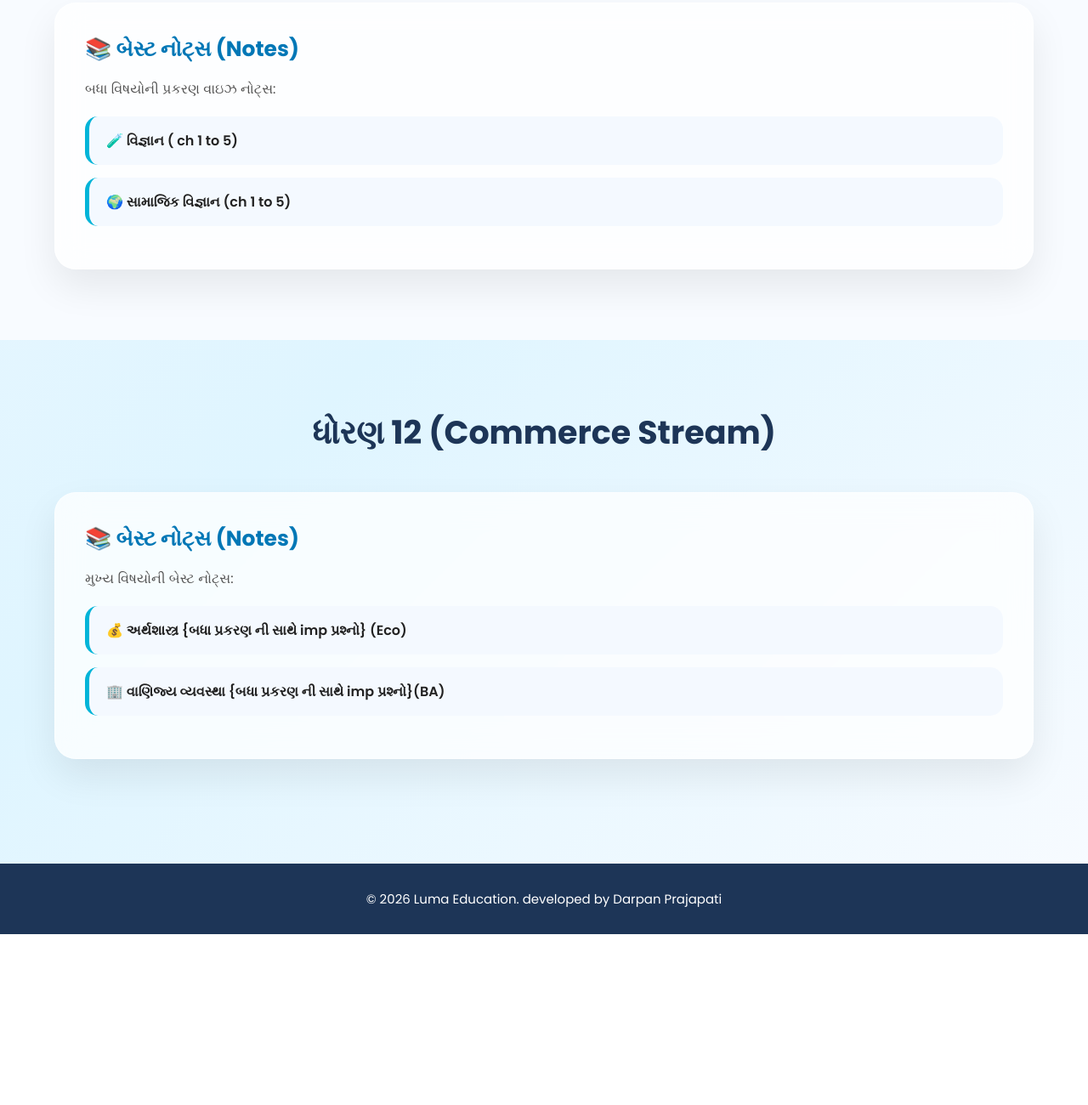
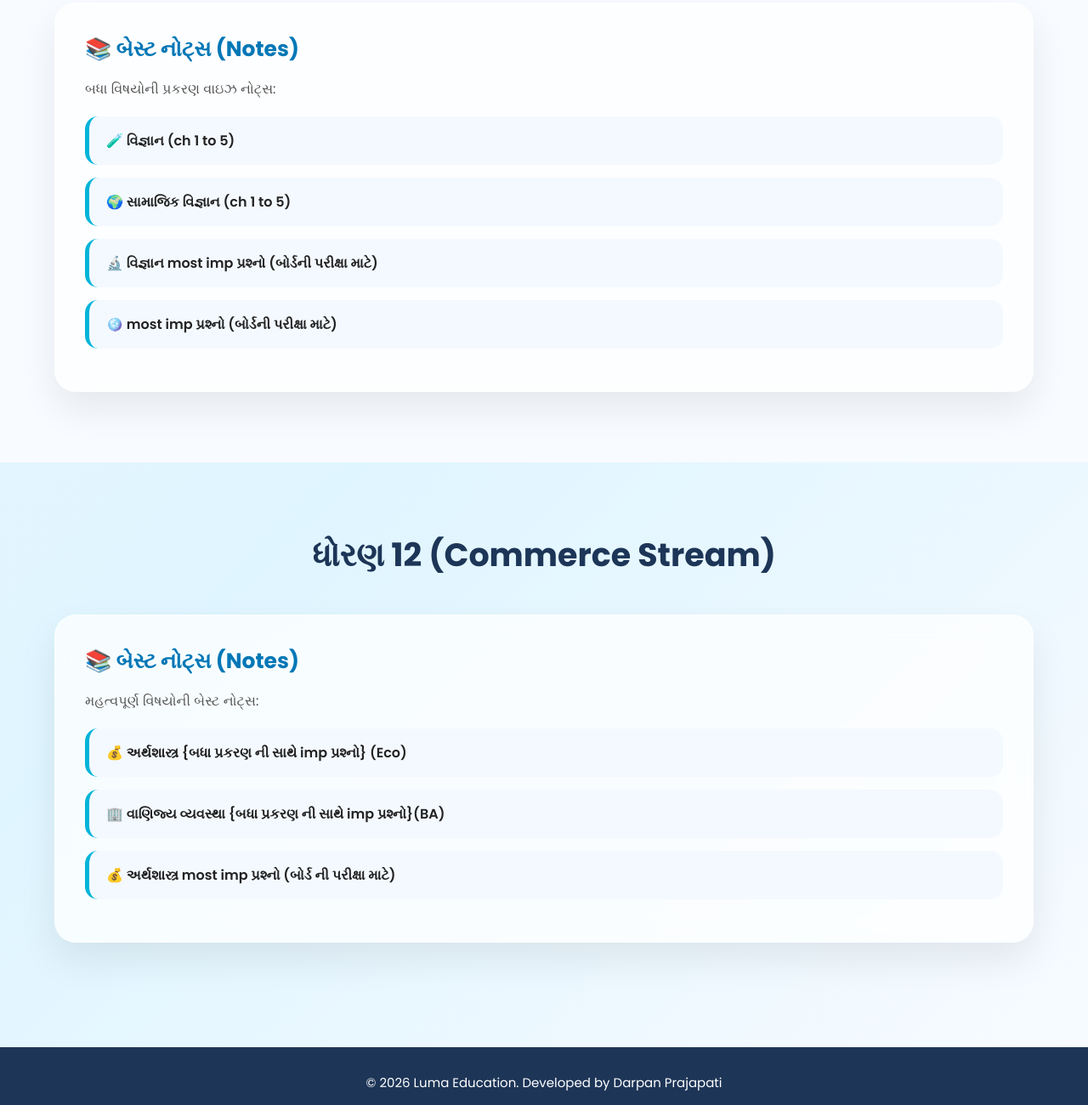
Before and after one commit to lumaeducation7-web/LUMAEDUCATION, a plain HTML site: page index.html in a window 1280 px wide. Shown: the part 660-1960 px from the top of the page at 85% size. Before the commit the page ends 1759 px from the top, so only its background shows below. Drawn offline with Linux system fonts and the light colour scheme.

Commit message:
Update index.html

```diff
--- a/index.html
+++ b/index.html
@@ -4,7 +4,7 @@
 <head>
     <meta charset="UTF-8">
     <meta name="viewport" content="width=device-width, initial-scale=1.0">
-    <title>Luma Education - ધોરણ 10 અને 12 સ્ટડી મટીરીયલ</title>
+    <title>Luma Education - ધોરણ 10 અને 12 STUDY MATERIALS</title>
     <link rel="stylesheet" href="style.css">
 </head>
 
@@ -16,10 +16,9 @@
             <h1 class="logo">Luma <span>Education</span></h1>
             <nav>
                 <ul>
-                    <li><a href="#home">હોમ</a></li>
-                    <li><a href="#dhoran10">ધોરણ 10</a></li>
-                    <li><a href="#dhoran12">ધોરણ 12</a></li>
-
+                    <li><a href="#home">Home</a></li>
+                    <li><a href="#dhoran10">Std 10</a></li>
+                    <li><a href="#dhoran12">Std 12</a></li>
                 </ul>
             </nav>
         </div>
@@ -30,7 +29,6 @@
         <div class="container">
             <h2>તમારા ઉજ્જવળ ભવિષ્યની શરૂઆત અહીંથી થાય છે</h2>
             <p>ધોરણ 10 અને 12 ના વિદ્યાર્થીઓ માટે મુખ્ય વિષયોની નોટ્સ અને IMP મટીરીયલ્સ.</p>
-
         </div>
     </section>
 
@@ -45,16 +43,22 @@
                     <h3>📚 બેસ્ટ નોટ્સ (Notes)</h3>
                     <p>બધા વિષયોની પ્રકરણ વાઇઝ નોટ્સ:</p>
                     <ul class="subject-list">
-                         <li><a href="std 10 _વિજ્ઞાન.pdf"
-                                onclick="downloadMaterial('ધોરણ 10 - વિજ્ઞાન_CH-1 TO 5.pdf')">🧪 વિજ્ઞાન ( ch 1 to
-                                5)</a>
+                        <li>
+                            <a href="ધોરણ 10 - વિજ્ઞાન_CH-1 TO 5.pdf" onclick="downloadMaterial('ધોરણ 10 - વિજ્ઞાન_CH-1 TO 5.pdf')">🧪 વિજ્ઞાન (ch 1 to 5)</a>
                         </li>
-                        <li><a href="std 10 સામાજિક વિજ્ઞાન ch 1 to 5.pdf" onclick="downloadMaterial('ધોરણ 10 - સામાજિક વિજ્ઞાન ch 1 to 5 નોટ્સ')">🌍 સામાજિક
-                                વિજ્ઞાન (ch 1 to 5)</a></li>
-
-                </div>
-
-
+                        <li>
+                            <a href="std 10 સામાજિક વિજ્ઞાન ch 1 to 5.pdf" onclick="downloadMaterial('ધોરણ 10 - સામાજિક વિજ્ઞાન ch 1 to 5 નોટ્સ')">🌍 સામાજિક વિજ્ઞાન (ch 1 to 5)</a>
+                        </li>
+                        <li>
+                            <!-- Fixed missing quotes in onclick below -->
+                            <a href="STD10 SCI QU.pdf" onclick="downloadMaterial('STD10 SCI QU.pdf')">🔬 વિજ્ઞાન most imp પ્રશ્નો (બોર્ડની પરીક્ષા માટે)</a>
+                        </li>
+                        <li>
+                            <!-- Fixed missing quotes in onclick below -->
+                            <a href="ધોરણ ૧૦ સમાજ પ્રશ્નો .pdf" onclick="downloadMaterial('ધોરણ ૧૦ સમાજ પ્રશ્નો .pdf')">🪩 most imp પ્રશ્નો (બોર્ડની પરીક્ષા માટે)</a>
+                        </li>
+                    </ul> <!-- Fixed: Added missing closing ul tag -->
+                </div> <!-- Fixed: Correctly closes the card div -->
 
             </div>
         </div>
@@ -69,20 +73,19 @@
                 <!-- Notes Card -->
                 <div class="card">
                     <h3>📚 બેસ્ટ નોટ્સ (Notes)</h3>
-                    <p>મુખ્ય વિષયોની બેસ્ટ નોટ્સ:</p>
+                    <p>મહત્વપૂર્ણ વિષયોની બેસ્ટ નોટ્સ:</p>
                     <ul class="subject-list text-left">
-
-
-                        <li><a href="STD 12 ECONOMICS NOTES BOOK.pdf" onclick="downloadMaterial('ધોરણ 12 - અર્થશાસ્ત્ર ALL CHAPTERS નોટ્સ')">💰 અર્થશાસ્ત્ર {બધા પ્રકરણ ની સાથે imp પ્રશ્નો}
-                                (Eco)</a></li>
-                        <li><a href="std 12 ba notes book.pdf" onclick="downloadMaterial('ધોરણ 12 - વાણિજ્ય વ્યવસ્થા નોટ્સ')">🏢 વાણિજ્ય
-                                વ્યવસ્થા {બધા પ્રકરણ ની સાથે imp પ્રશ્નો}(BA)</a></li>
-
+                        <li>
+                            <a href="STD 12 ECONOMICS NOTES BOOK.pdf" onclick="downloadMaterial('ધોરણ 12 - અર્થશાસ્ત્ર ALL CHAPTERS નોટ્સ')">💰 અર્થશાસ્ત્ર {બધા પ્રકરણ ની સાથે imp પ્રશ્નો} (Eco)</a>
+                        </li>
+                        <li>
+                            <a href="std 12 ba notes book.pdf" onclick="downloadMaterial('ધોરણ 12 - વાણિજ્ય વ્યવસ્થા નોટ્સ')">🏢 વાણિજ્ય વ્યવસ્થા {બધા પ્રકરણ ની સાથે imp પ્રશ્નો}(BA)</a>
+                        </li>
+                        <li>
+                            <a href="std 12 અર્થશાસ્ત્ર imp પ્રશ્નો.pdf" onclick="downloadMaterial('std 12 eco imp qutions')">💰 અર્થશાસ્ત્ર most imp પ્રશ્નો (બોર્ડ ની પરીક્ષા માટે)</a>
+                        </li>
                     </ul>
                 </div>
-
-
-
 
             </div>
         </div>
@@ -90,9 +93,7 @@
 
     <!-- Footer -->
     <footer>
-        <p>&copy; 2026 Luma Education.
-            developed by Darpan Prajapati
-        </p>
+        <p>&copy; 2026 Luma Education. Developed by Darpan Prajapati</p>
     </footer>
 
     <script src="script.js"></script>
```
